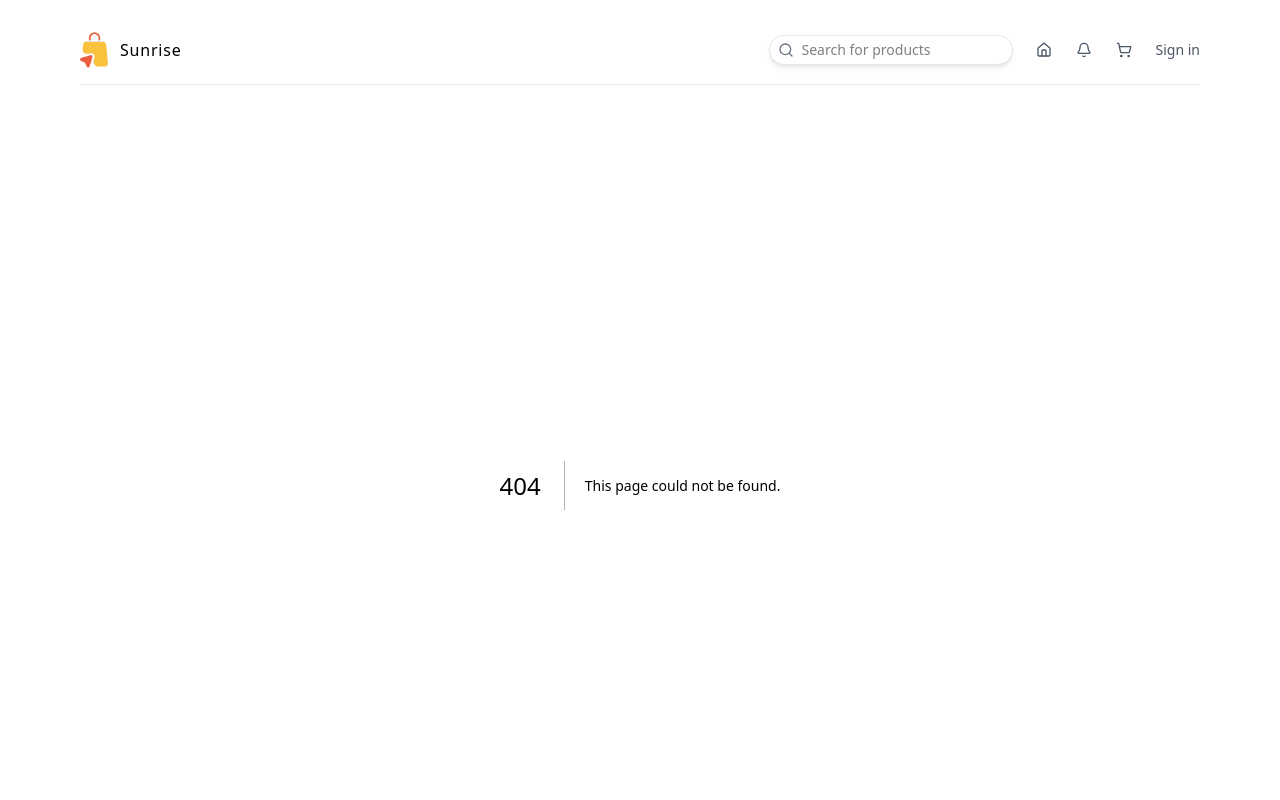
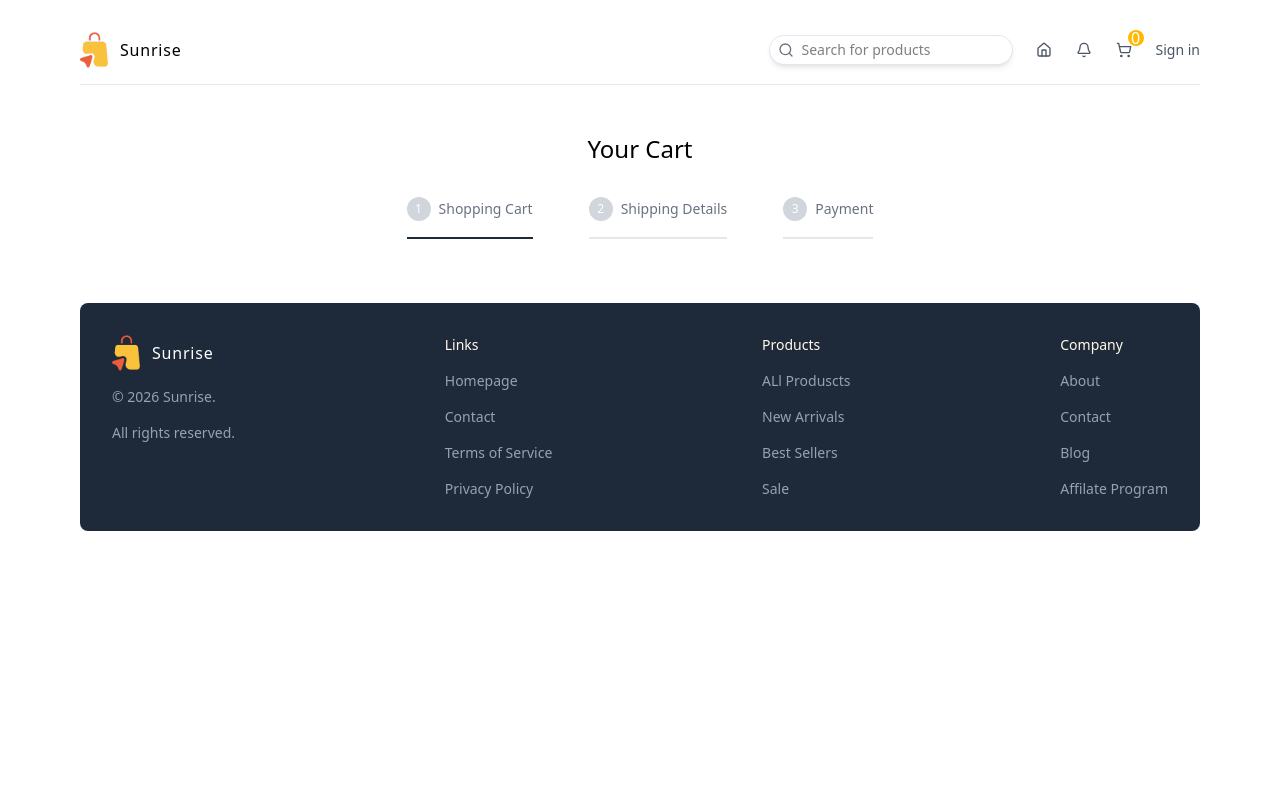
Before and after one commit to Soumil0707/ecom, a Next.js app in the folder ecom/client/e-commerce-ui/: page /cart in a window 1280 px wide. Before the commit this address had no page. Shown: the top 800 px of the page. Built offline with nearby package versions, Linux system fonts and the light colour scheme.

Commit message:
adding cart

```diff
--- /dev/null
+++ b/ecom/client/e-commerce-ui/src/app/cart/page.tsx
@@ -0,0 +1,101 @@
+"use client"
+
+import { CartItemsType } from "../types"
+
+import { useSearchParams, useRouter } from "next/navigation"
+
+const steps = [
+    {
+        id: 1,
+        title: "Shopping Cart"
+    },
+    {
+        id: 2,
+        title: "Shipping Details"
+    },
+    {
+        id: 3,
+        title: "Payment"
+    }
+]
+
+const cartItems:CartItemsType =[
+    {
+  id: 1,
+  name: "Product 1",
+  shortDescription: "Lorem ipsum dolor sit amet consectetur adipisicing elit lorem ipsum dolor sit.",
+  description:
+    "Lorem ipsum dolor sit amet consectetur adipisicing elit lorem ipsum dolor sit. Lorem ipsum dolor sit amet consectetur adipisicing elit lorem ipsum dolor sit.",
+  price: 39.9,
+  sizes: ["s", "m", "l", "xl"],
+  colors: ["gray", "purple", "green"],
+  images: {
+    gray: "/products/1g.png",
+    purple: "/products/1p.png",
+    green: "/products/1gr.png"
+  },
+    quantity: 1,
+    selectedSize: "m",
+    selectedColor: "purple"
+},
+{
+  id: 2,
+  name: "Product 2",
+  shortDescription: "Lorem ipsum dolor sit amet consectetur adipisicing elit lorem ipsum dolor sit.",
+  description:
+    "Lorem ipsum dolor sit amet consectetur adipisicing elit lorem ipsum dolor sit. Lorem ipsum dolor sit amet consectetur adipisicing elit lorem ipsum dolor sit.",
+  price: 59.9,
+  sizes: ["s", "m", "l", "xl"],
+  colors: ["gray", "green"],
+  images: {
+    gray: "/products/2g.png",
+    green: "/products/2gr.png"
+  },
+  quantity: 1,
+  selectedSize: "m",
+  selectedColor: "gray"
+},
+{
+  id: 3,
+  name: "Product 3",
+  shortDescription: "Lorem ipsum dolor sit amet consectetur adipisicing elit lorem ipsum dolor sit.",
+  description:
+    "Lorem ipsum dolor sit amet consectetur adipisicing elit lorem ipsum dolor sit. Lorem ipsum dolor sit amet consectetur adipisicing elit lorem ipsum dolor sit.",
+  price: 49.9,
+  sizes: ["s", "m", "l", "xl"],
+  colors: ["blue", "black","green"],
+  images: {
+    blue: "/products/3b.png",
+    black: "/products/3bl.png",
+    green: "/products/3gr.png"
+  },
+    quantity: 1,
+    selectedSize: "l",
+    selectedColor: "blue"
+}
+]
+
+const CartPage = () => {
+    const searchParams = useSearchParams()
+    const router = useRouter()
+
+    const activeStep= parseInt(searchParams.get("step") || "1")
+  return (
+       <div className="flex flex-col items-center justify-center mt-12 gap-8">
+        <h1 className="text-2xl font-medium">Your Cart</h1>
+        <div className={`flex flex-col lg:flex-row items-center gap-8 lg:gap-14`}>
+
+            {steps.map((step) => (
+                <div key={step.id} className={`flex items-center gap-2 border-b-2 pb-4
+                ${step.id === activeStep ? "border-gray-800" : "border-gray-200"}`}>
+                    <div className="w-6 h-6 rounded-full bg-gray-300 flex items-center justify-center text-xs text-white">{step.id}</div>
+                    <p className="text-sm text-gray-500">{step.title}</p>
+                </div>
+            ))}
+
+            </div>
+       </div>
+  )
+}
+
+export default CartPage
--- a/ecom/client/e-commerce-ui/src/app/components/Navbar.tsx
+++ b/ecom/client/e-commerce-ui/src/app/components/Navbar.tsx
@@ -2,6 +2,7 @@ import Link from "next/link"
 import Image from "next/image"
 import SearchBar from "./SearchBar"
 import { Bell, Home, ShoppingCart } from "lucide-react"
+import ShoppingCartIcon from "./ShoppingCartIcon"
 
 const Navbar = () => {
   return (
@@ -18,7 +19,7 @@ const Navbar = () => {
                     <Home className="w-4 h-4 text-gray-600"/>
             </Link>
             <Bell className="w-4 h-4 text-gray-600"/>
-            <ShoppingCart className="w-4 h-4 text-gray-600"/>
+            <ShoppingCartIcon/>
             <Link href='/login' className="text-sm font-medium text-gray-600">Sign in</Link>
         </div>
        </nav>
--- /dev/null
+++ b/ecom/client/e-commerce-ui/src/app/components/ShoppingCartIcon.tsx
@@ -0,0 +1,16 @@
+"use client"
+import { ShoppingCart } from "lucide-react"
+import Link from "next/link"
+
+const ShoppingCartIcon = () => {
+  return (
+       <div className="relative">
+        <Link href="/cart">
+          <ShoppingCart className="w-4 h-4 text-gray-600"/>
+          <span className="absolute -top-3 -right-3 bg-amber-400 text-white rounded-full w-4 h-4 flex items-center justify-center">0</span>
+        </Link>
+       </div>
+  )
+}
+
+export default ShoppingCartIcon
```
Also changed, not shown: ecom/client/e-commerce-ui/src/app/types.ts (+8 -0 lines).
